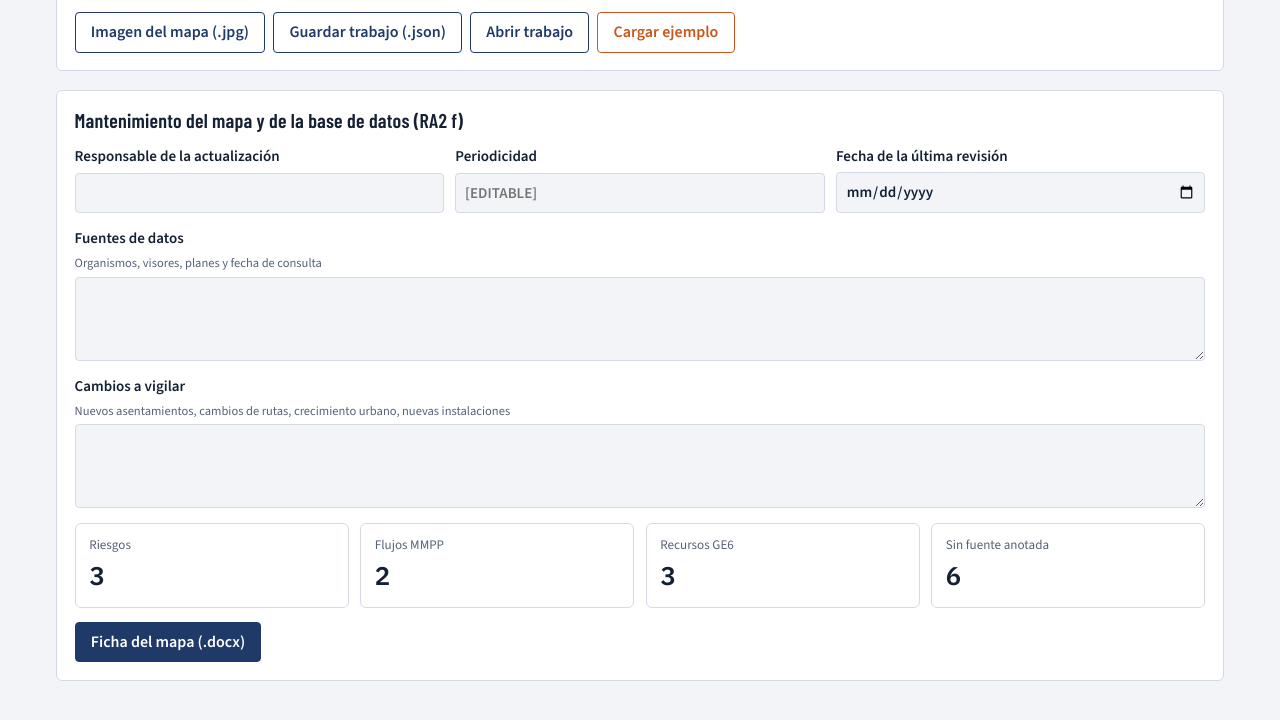
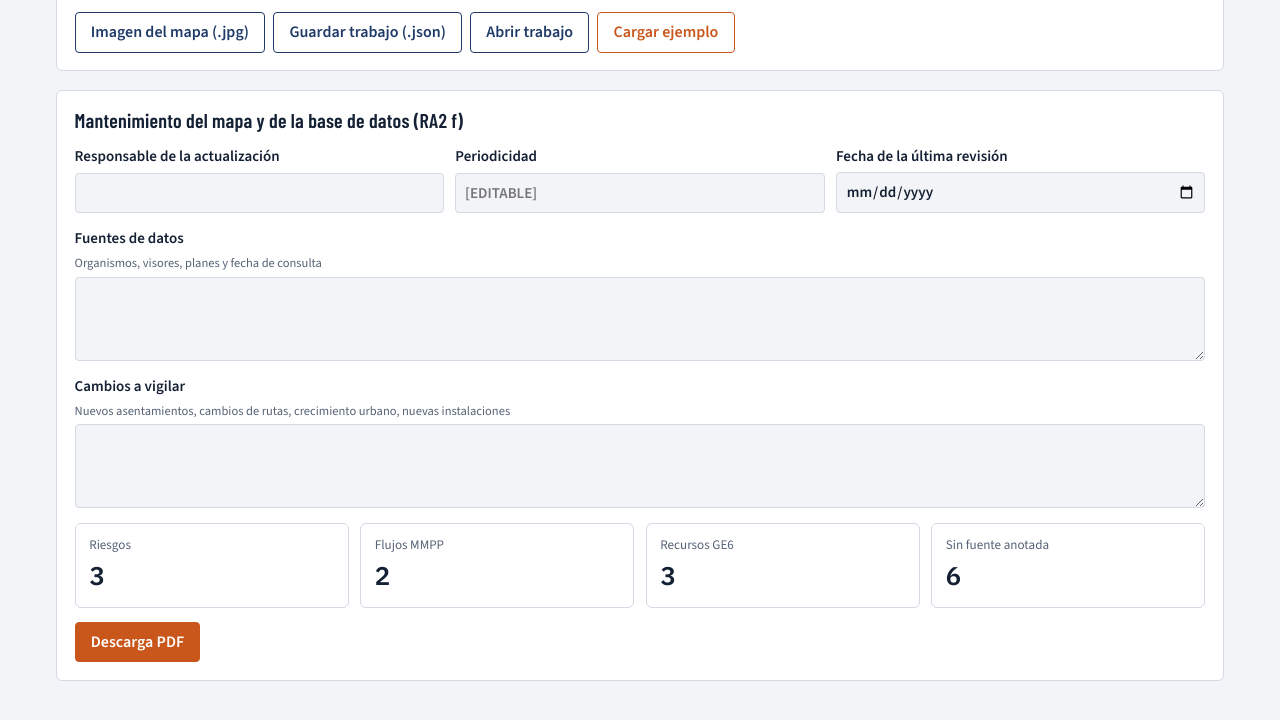
Before and after one commit to etadrod/artefactos-26-27, a plain HTML site: page apps/isleta.html in a window 1280 px wide. Shown: the part 1688-2408 px from the top of the page. Drawn offline with nearby package versions, Linux system fonts and the light colour scheme.

Commit message:
Mapa de La Isleta: botón Descarga PDF en lugar de la ficha .docx
Co-Authored-By: Claude Opus 5.5 (1M context) <noreply@anthropic.com>
Claude-Session: https://claude.ai/code/session_01Dqujv6JsJRHLyJ5eNU4J7s

```diff
--- a/apps/isleta.html
+++ b/apps/isleta.html
@@ -86,6 +86,7 @@ th.num{text-align:right}
 @media (max-width:600px){.top{position:static}}
 @media (prefers-reduced-motion:reduce){*{transition:none!important;animation:none!important}}
 .rubfab{position:fixed;right:max(16px,env(safe-area-inset-right,0px));bottom:calc(16px + env(safe-area-inset-bottom,0px));z-index:50;border:0;border-radius:999px;padding:.7rem 1.1rem;background:var(--signal);color:#fff;font-weight:700;box-shadow:0 4px 14px rgba(0,0,0,.25);cursor:pointer}
+.btn.rubin{background:var(--signal);border-color:var(--signal);color:#fff}
 .rubdlg{width:min(860px,calc(100vw - 24px));max-height:calc(100vh - 32px);border:1px solid var(--line);border-radius:var(--radius);background:var(--bg);color:var(--ink);padding:1rem}
 .rubdlg::backdrop{background:rgba(10,20,40,.55)}
 .rubdlg .rub-h{display:flex;justify-content:space-between;gap:1rem;align-items:flex-start}
@@ -225,7 +226,8 @@ function rubrica(o){const R=window.RUBRICAS;if(!R)return;
   const s=st.self[i]||{},ok=s.n!=null&&words(s.j)>=12,n=ok?s.n:0;
   return{t,ce,max,d,n,auto:false,ok,ev:s.j||"",sel:s.n,pts:max*F[n]}})}
  const fmt=x=>(Math.round(x*100)/100).toLocaleString("es-ES",{maximumFractionDigits:2});
- const b=document.createElement("button");b.type="button";b.className="rubfab";b.textContent="Rúbrica e informe PDF";document.body.appendChild(b);
+ // o.btn: id de un botón de la app que pasa a abrir la rúbrica (en lugar del botón flotante)
+ let b=o.btn&&document.getElementById(o.btn);if(b){b.className="btn rubin";b.textContent=o.label||"Descarga PDF"}else{b=document.createElement("button");b.type="button";b.className="rubfab";b.textContent="Rúbrica e informe PDF";document.body.appendChild(b)}
  const dl=document.createElement("dialog");dl.className="rubdlg";document.body.appendChild(dl);
  function draw(){const C=calc(),tot=C.reduce((a,c)=>a+c.pts,0);
   dl.innerHTML=`<div class="rub-h"><div><p class="eyebrow">${esc(RB.aev)} · ${esc(RB.mod)}</p><h3>${esc(RB.titulo)}</h3><p class="small muted">${esc(RB.ra_ce)}</p></div><button type="button" class="rub-x" aria-label="Cerrar">×</button></div>
@@ -356,7 +358,7 @@ $("#docB").onclick=async()=>{const M=MK.M,D=DOCX,img=await MK.png(),d=M.d||{};
  b+=D.H1("Mantenimiento")+D.tbl(null,[["Responsable",d.resp||""],["Periodicidad",d.per||""],["Última revisión",fmtD(d.fec)],["Fuentes de datos",d.fue||""],["Cambios a vigilar",d.cam||""]]);
  saveFile("Mapa_riesgos_La_Isleta.docx",D.build(b,false,img?[img]:[]))};
 MK.init();
-rubrica({auto(){const M=MK.M,d=M.d||{},n=ids=>M.f.filter(f=>ids.includes(f.l)).length,has=l=>n([l])?1:0;
+rubrica({btn:"docB",label:"Descarga PDF",auto(){const M=MK.M,d=M.d||{},n=ids=>M.f.filter(f=>ids.includes(f.l)).length,has=l=>n([l])?1:0;
  if(M.ej)return Array(4).fill([0,"Sigue cargado el ejemplo: crea tu propio mapa."]);
  const nf=M.f.length,nom=nf?M.f.filter(f=>words(f.n)>=2).length/nf:0,fu=nf?M.f.filter(f=>(f.o||"").trim().length>=10).length/nf:0,capas=new Set(M.f.map(f=>f.l)).size;
  const mf=["resp","per","fec","fue"].filter(k=>(d[k]||"").trim()).length;
```
Also changed, not shown: apps/accesos.html (+3 -1 lines), apps/chequeo.html (+3 -1 lines), apps/deposito.html (+3 -1 lines), apps/escenarios.html (+3 -1 lines), apps/hojaruta.html (+3 -1 lines), apps/inspeccion.html (+3 -1 lines), apps/panel.html (+3 -1 lines), apps/pliego.html (+3 -1 lines), apps/rutas.html (+3 -1 lines), apps/turnos.html (+3 -1 lines), apps/voladura.html (+3 -1 lines), coordinacion/docente/index.html (+1 -0 lines), coordinacion/evb/index.html (+1 -0 lines), coordinacion/ge6/index.html (+1 -0 lines), 5 more files.
